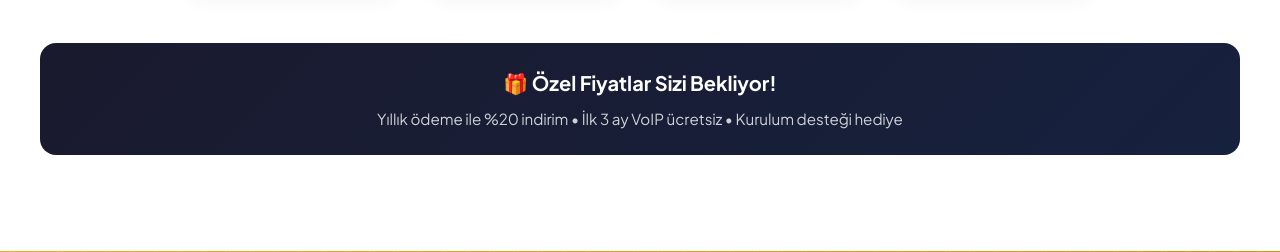
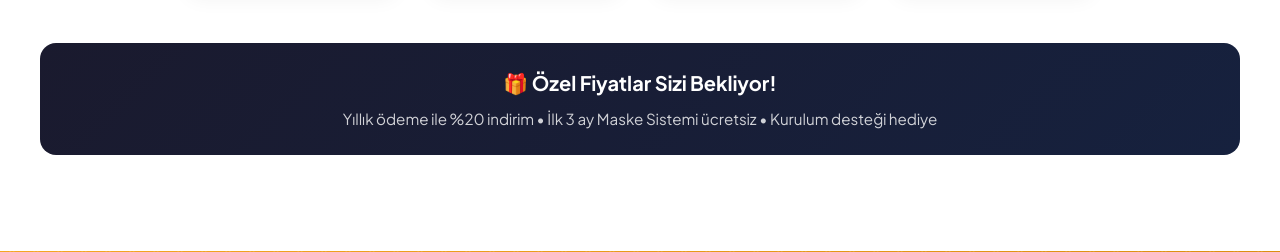
Before and after one commit to Murat19814/Ai-bee-cc, a Flask app: page / in a window 1280 px wide. Shown: the part 4590-4842 px from the top of the page. Run offline with Flask 3, Linux system fonts and the light colour scheme.

Commit message:
Footer linkleri duzeltildi, VoIP yerine Maske Sistemi

```diff
--- a/templates/landing.html
+++ b/templates/landing.html
@@ -1109,7 +1109,7 @@
             <!-- Special Offer -->
             <div class="special-offer">
                 <h4>🎁 <span data-tr="Özel Fiyatlar Sizi Bekliyor!" data-de="Sonderpreise warten auf Sie!">Özel Fiyatlar Sizi Bekliyor!</span></h4>
-                <p data-tr="Yıllık ödeme ile %20 indirim • İlk 3 ay VoIP ücretsiz • Kurulum desteği hediye" data-de="20% Rabatt bei jährlicher Zahlung • Erste 3 Monate VoIP kostenlos • Kostenlose Einrichtungsunterstützung">Yıllık ödeme ile %20 indirim • İlk 3 ay VoIP ücretsiz • Kurulum desteği hediye</p>
+                <p data-tr="Yıllık ödeme ile %20 indirim • İlk 3 ay Maske Sistemi ücretsiz • Kurulum desteği hediye" data-de="20% Rabatt bei jährlicher Zahlung • Erste 3 Monate Maskensystem kostenlos • Kostenlose Einrichtungsunterstützung">Yıllık ödeme ile %20 indirim • İlk 3 ay Maske Sistemi ücretsiz • Kurulum desteği hediye</p>
             </div>
         </div>
     </section>
@@ -1181,7 +1181,7 @@
             </div>
 
             <div class="footer-bottom">
-                <p>© 2025 AI BEE CC. <span data-tr="Tüm hakları saklıdır." data-de="Alle Rechte vorbehalten.">Tüm hakları saklıdır.</span> | <a href="#" style="color: var(--primary);" data-tr="Gizlilik Politikası" data-de="Datenschutzrichtlinie">Gizlilik Politikası</a> | <a href="#" style="color: var(--primary);" data-tr="Kullanım Şartları" data-de="Nutzungsbedingungen">Kullanım Şartları</a></p>
+                <p>© 2025 AI BEE CC. <span data-tr="Tüm hakları saklıdır." data-de="Alle Rechte vorbehalten.">Tüm hakları saklıdır.</span> | <a href="/privacy" style="color: var(--primary);" data-tr="Gizlilik Politikası" data-de="Datenschutzrichtlinie">Gizlilik Politikası</a> | <a href="/terms" style="color: var(--primary);" data-tr="Kullanım Şartları" data-de="Nutzungsbedingungen">Kullanım Şartları</a></p>
             </div>
         </div>
     </footer>
```
